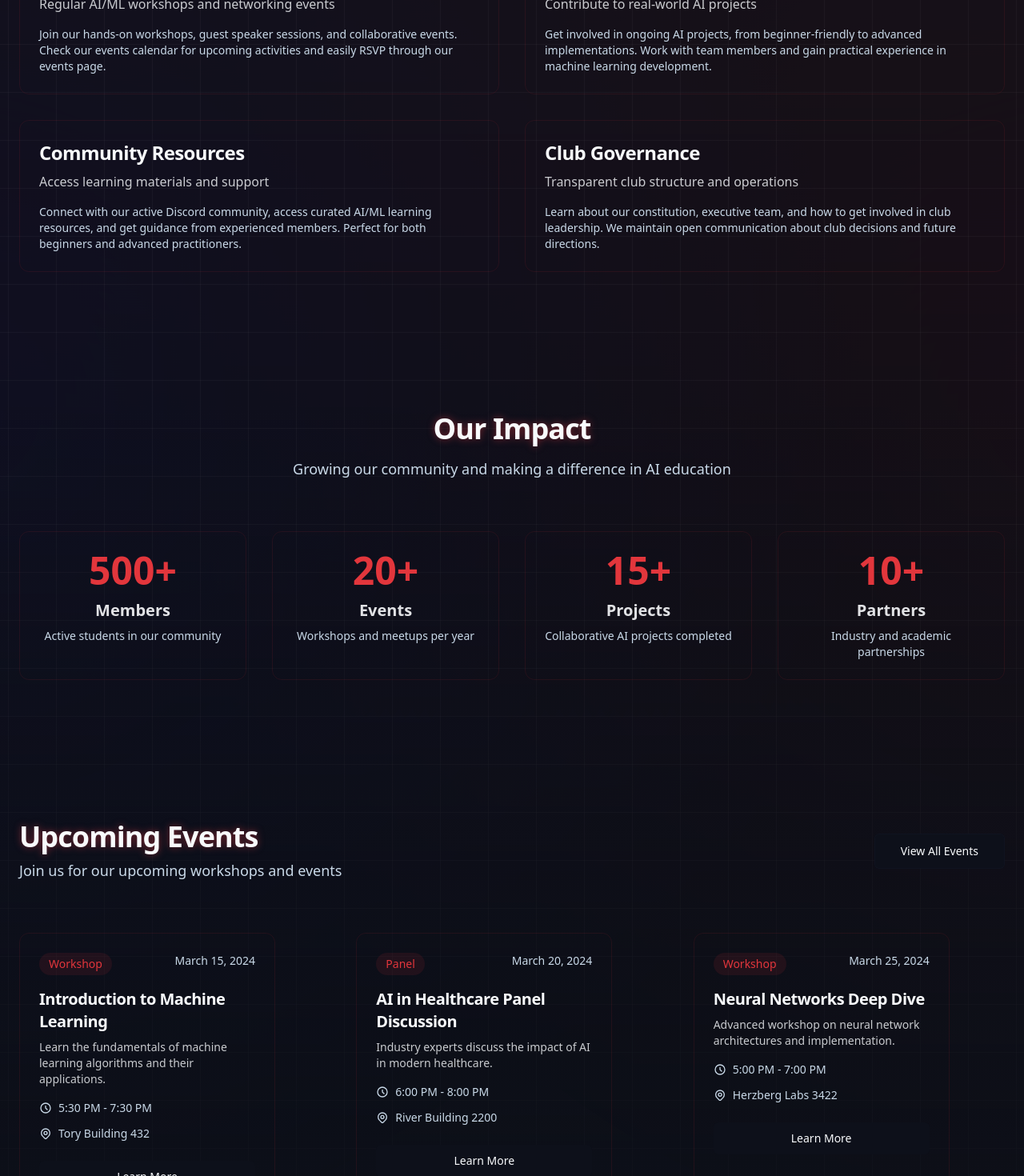
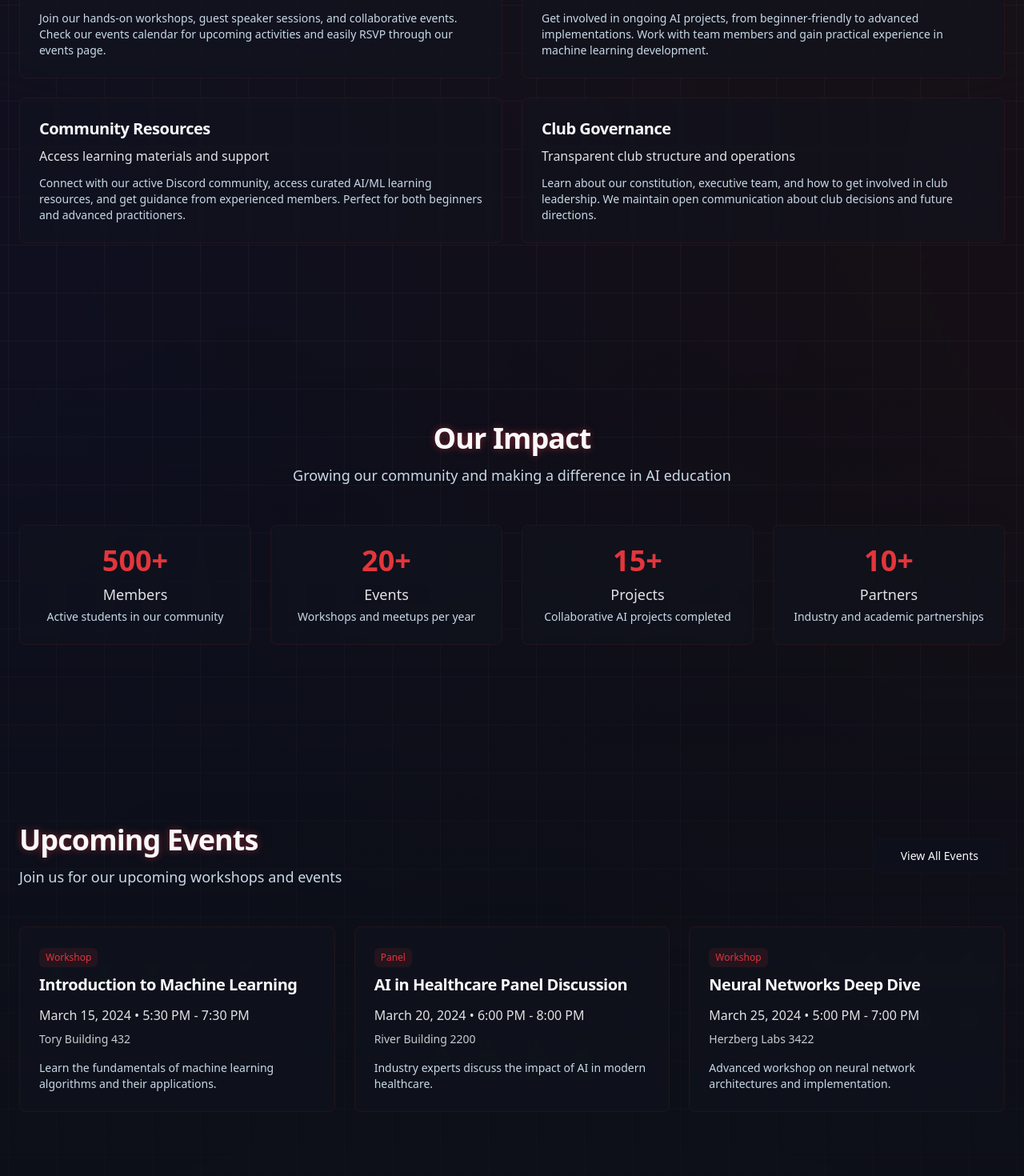
Before and after one commit to carletonai/cais-web, a React (Vite) app: page / in a window 1280 px wide. Shown: the part 1200-2670 px from the top of the page at 80% size. Built offline with nearby package versions, Linux system fonts and the light colour scheme.

Commit message:
card visual updates

```diff
--- a/src/components/Features.tsx
+++ b/src/components/Features.tsx
@@ -43,34 +43,32 @@ const container = {
 };
 
 const item = {
-	hidden: { opacity: 0, y: 20 },
+	hidden: { opacity: 0, y: 10 },
 	show: {
 		opacity: 1,
 		y: 0,
 		transition: {
-			duration: 0.8,
-			ease: [0.6, -0.05, 0.01, 0.99]
+			duration: 0.4,
+			ease: [0.25, 0.1, 0.25, 1.0]
 		}
 	}
 };
 
 export function Features() {
 	return (
-		<section className="pt-12 pb-8 relative">
+		<section className="py-16 relative">
 			<div className="container mx-auto px-4 sm:px-6 relative z-10">
-
-
 				<motion.div
-					initial={{ opacity: 0, y: 20 }}
+					initial={{ opacity: 0, y: 10 }}
 					whileInView={{ opacity: 1, y: 0 }}
-					transition={{ duration: 0.8 }}
-					className="text-center mb-16"
+					transition={{ duration: 0.4 }}
+					className="text-center mb-12"
 				>
-					<h2 className="text-4xl font-bold mb-4 text-glow">Get Involved</h2>
-					<p className="text-lg text-muted-foreground max-w-2xl mx-auto mb-8">
+					<h2 className="text-3xl sm:text-4xl font-bold mb-3 text-glow">Get Involved</h2>
+					<p className="text-base sm:text-lg text-muted-foreground max-w-2xl mx-auto mb-6">
 						Discover how you can be part of Carleton's AI community. Whether you're just starting or already experienced, we have opportunities for everyone.
 					</p>
-					<Link to="/cais-web/about" className="inline-flex items-center gap-2 text-primary hover:text-primary/80 transition-colors">
+					<Link to="/cais-web/about" className="inline-flex items-center gap-1.5 text-primary hover:text-primary/80 transition-colors">
 						<span>View All Opportunities</span>
 						<ArrowUpRight className="h-4 w-4" />
 					</Link>
@@ -80,30 +78,33 @@ export function Features() {
 					variants={container}
 					initial="hidden"
 					whileInView="show"
-					viewport={{ once: true }}
-					className="grid grid-cols-1 md:grid-cols-2 gap-8"
+					viewport={{ once: true, margin: "-50px" }}
+					className="grid grid-cols-1 sm:grid-cols-2 gap-4 sm:gap-6"
 				>
 					{features.map((feature, index) => (
 						<motion.div key={index} variants={item}>
-							<Link to={feature.link} className="block">
+							<Link to={feature.link} className="block h-full">
 								<div
 									className={cn(
-										"group relative h-full rounded-xl p-6",
+										"group relative h-full rounded-lg p-5 sm:p-6",
+										"bg-card/50 backdrop-blur-sm",
 										"border border-primary/10",
-										"transition-all duration-300 hover:border-primary/30 hover:bg-primary/5"
+										"transition-all duration-200 ease-out",
+										"hover:border-primary/30 hover:bg-primary/5",
+										"hover:translate-y-[-2px] hover:shadow-lg hover:shadow-primary/5"
 									)}
 								>
 									<div className="relative z-50">
 										<div className="flex items-center justify-between mb-2">
-											<h3 className="font-bold text-xl md:text-2xl group-hover:text-primary transition-colors duration-300">
+											<h3 className="font-semibold text-lg sm:text-xl group-hover:text-primary transition-colors duration-200">
 												{feature.title}
 											</h3>
-											<ArrowUpRight className="h-5 w-5 text-primary opacity-0 group-hover:opacity-100 transition-all duration-300" />
+											<ArrowUpRight className="h-4 w-4 text-primary opacity-0 -translate-x-2 group-hover:opacity-100 group-hover:translate-x-0 transition-all duration-200" />
 										</div>
-										<p className="font-normal text-base text-foreground/80 mb-4">
+										<p className="font-medium text-sm sm:text-base text-foreground/90 mb-3">
 											{feature.description}
 										</p>
-										<p className="text-sm text-muted-foreground">
+										<p className="text-xs sm:text-sm text-muted-foreground leading-relaxed">
 											{feature.content}
 										</p>
 									</div>
--- a/src/components/JoinCTA.tsx
+++ b/src/components/JoinCTA.tsx
@@ -6,35 +6,42 @@ import { cn } from "@/lib/utils";
 
 export function JoinCTA() {
 	return (
-		<section className="pt-12 pb-32 relative">
+		<section className="py-24 relative">
 			<div className="container mx-auto px-4 sm:px-6 text-center relative z-10">
 				<motion.div
 					className={cn(
-						"max-w-2xl mx-auto relative rounded-xl p-8 md:p-12",
+						"max-w-3xl mx-auto relative rounded-lg p-6 sm:p-10",
+						"bg-card/50 backdrop-blur-sm",
 						"border border-primary/10",
-						"transition-all duration-300"
+						"transition-all duration-200 ease-out",
+						"hover:border-primary/30 hover:bg-primary/5",
+						"hover:translate-y-[-2px] hover:shadow-lg hover:shadow-primary/5"
 					)}
-
 				>
 					<div className="relative z-50">
-						<h2 className="text-4xl md:text-5xl font-bold mb-4 text-glow">
-							Join Our Community
-						</h2>
-						<p className="text-lg md:text-xl text-muted-foreground max-w-2xl mx-auto mb-8">
-
-							Whether you're just starting your AI journey or you're an experienced practitioner,
-							CAIS offers a supportive community to learn, grow, and innovate together.
-						</p>
 						<motion.div
-							className="flex flex-col sm:flex-row gap-4 justify-center items-center"
-							initial={{ opacity: 0, y: 20 }}
+							initial={{ opacity: 0, y: 10 }}
 							whileInView={{ opacity: 1, y: 0 }}
-							transition={{ delay: 0.2, duration: 0.8 }}
+							transition={{ duration: 0.4 }}
+						>
+							<h2 className="text-3xl sm:text-4xl lg:text-5xl font-bold mb-3 sm:mb-4 text-glow">
+								Join Our Community
+							</h2>
+							<p className="text-base sm:text-lg text-muted-foreground max-w-2xl mx-auto mb-6 sm:mb-8">
+								Whether you're just starting your AI journey or you're an experienced practitioner,
+								CAIS offers a supportive community to learn, grow, and innovate together.
+							</p>
+						</motion.div>
+						<motion.div
+							className="flex flex-col sm:flex-row gap-3 sm:gap-4 justify-center items-center"
+							initial={{ opacity: 0, y: 10 }}
+							whileInView={{ opacity: 1, y: 0 }}
+							transition={{ delay: 0.1, duration: 0.4 }}
 						>
 							<Button
 								asChild
 								size="lg"
-								className="min-w-[200px] h-12 text-lg bg-primary/20 hover:bg-primary/30 text-primary transition-colors duration-300"
+								className="w-full sm:w-auto min-w-[160px] h-11 text-base bg-primary/20 hover:bg-primary/30 text-primary transition-colors duration-200"
 							>
 								<Link to="/cais-web/contact">Join Now</Link>
 							</Button>
@@ -42,7 +49,7 @@ export function JoinCTA() {
 								asChild
 								variant="outline"
 								size="lg"
-								className="min-w-[200px] h-12 text-lg glass hover:bg-primary/5 hover:border-primary/50 transition-all duration-300"
+								className="w-full sm:w-auto min-w-[160px] h-11 text-base glass hover:bg-primary/5 hover:border-primary/30 transition-all duration-200"
 							>
 								<Link to="/cais-web/events">View Events</Link>
 							</Button>
--- a/src/components/LatestEvents.tsx
+++ b/src/components/LatestEvents.tsx
@@ -43,38 +43,36 @@ const container = {
 };
 
 const item = {
-	hidden: { opacity: 0, y: 20 },
+	hidden: { opacity: 0, y: 10 },
 	show: {
 		opacity: 1,
 		y: 0,
 		transition: {
-			duration: 0.6,
-			ease: [0.6, -0.05, 0.01, 0.99]
+			duration: 0.4,
+			ease: [0.25, 0.1, 0.25, 1.0]
 		}
 	}
 };
 
 export function LatestEvents() {
 	return (
-		<section className="pt-12 pb-8 relative">
+		<section className="py-16 relative">
 			<div className="container mx-auto px-4 sm:px-6 relative z-10">
-
-
 				<motion.div
-					initial={{ opacity: 0, y: 20 }}
+					initial={{ opacity: 0, y: 10 }}
 					whileInView={{ opacity: 1, y: 0 }}
-					transition={{ duration: 0.8 }}
-					className="flex flex-col md:flex-row justify-between items-center mb-16 gap-4"
+					transition={{ duration: 0.4 }}
+					className="flex flex-col sm:flex-row justify-between items-center mb-12 gap-4"
 				>
 					<div>
-						<h2 className="text-4xl font-bold mb-2 text-glow">Upcoming Events</h2>
-						<p className="text-lg text-muted-foreground">Join us for our upcoming workshops and events</p>
+						<h2 className="text-3xl sm:text-4xl font-bold mb-3 text-glow">Upcoming Events</h2>
+						<p className="text-base sm:text-lg text-muted-foreground">Join us for our upcoming workshops and events</p>
 					</div>
 					<Button
 						asChild
 						variant="outline"
 						size="lg"
-						className="glass hover:bg-primary/5 hover:border-primary/50 transition-all duration-300"
+						className="glass hover:bg-primary/5 hover:border-primary/30 transition-all duration-200"
 					>
 						<Link to="/cais-web/events">View All Events</Link>
 					</Button>
@@ -84,53 +82,43 @@ export function LatestEvents() {
 					variants={container}
 					initial="hidden"
 					whileInView="show"
-					viewport={{ once: true }}
-					className="grid grid-cols-1 md:grid-cols-3 gap-8"
+					viewport={{ once: true, margin: "-50px" }}
+					className="grid grid-cols-1 sm:grid-cols-2 lg:grid-cols-3 gap-4 sm:gap-6"
 				>
 					{events.map((event, index) => (
 						<motion.div key={index} variants={item}>
 							<div
 								className={cn(
-									"max-w-xs w-full group/card relative h-full rounded-xl p-6",
+									"group relative h-full rounded-lg p-5 sm:p-6",
+									"bg-card/50 backdrop-blur-sm",
 									"border border-primary/10",
-									"transition-all duration-300"
+									"transition-all duration-200 ease-out",
+									"hover:border-primary/30 hover:bg-primary/5",
+									"hover:translate-y-[-2px] hover:shadow-lg hover:shadow-primary/5"
 								)}
-
 							>
 								<div className="relative z-10">
-									<div className="flex justify-between items-start mb-4">
-										<span className="px-3 py-1 rounded-full bg-primary/10 text-sm font-medium text-primary">
-											{event.type}
-										</span>
-										<span className="text-sm text-muted-foreground">{event.date}</span>
-									</div>
-									<h3 className="text-xl mb-2 group-hover/card:text-primary transition-colors duration-300">{event.title}</h3>
-									<p className="text-sm text-foreground/80 mb-4">{event.description}</p>
-									<div className="space-y-3 text-sm text-muted-foreground">
-										<div className="flex items-center gap-2">
-											<svg className="w-4 h-4" fill="none" viewBox="0 0 24 24" stroke="currentColor">
-												<path strokeLinecap="round" strokeLinejoin="round" strokeWidth={2} d="M12 8v4l3 3m6-3a9 9 0 11-18 0 9 9 0 0118 0z" />
-											</svg>
-											{event.time}
-										</div>
-										<div className="flex items-center gap-2">
-											<svg className="w-4 h-4" fill="none" viewBox="0 0 24 24" stroke="currentColor">
-												<path strokeLinecap="round" strokeLinejoin="round" strokeWidth={2} d="M17.657 16.657L13.414 20.9a1.998 1.998 0 01-2.827 0l-4.244-4.243a8 8 0 1111.314 0z" />
-												<path strokeLinecap="round" strokeLinejoin="round" strokeWidth={2} d="M15 11a3 3 0 11-6 0 3 3 0 016 0z" />
-											</svg>
-											{event.location}
+									<div className="flex justify-between items-start mb-3">
+										<div>
+											<span className="inline-block px-2 py-1 text-xs font-medium rounded-md bg-primary/10 text-primary mb-2">
+												{event.type}
+											</span>
+											<h3 className="text-lg sm:text-xl font-semibold group-hover:text-primary transition-colors duration-200">
+												{event.title}
+											</h3>
 										</div>
 									</div>
-								</div>
-								<div className="mt-6">
-									<Button
-										asChild
-										className="w-full glass hover:bg-primary/5 hover:border-primary/50 transition-all duration-300"
-									>
-										<Link to={`/cais-web/events#${event.title.toLowerCase().replace(/ /g, '-')}`}>
-											Learn More
-										</Link>
-									</Button>
+									<div className="space-y-2 mb-4">
+										<p className="text-sm sm:text-base text-foreground/90">
+											{event.date} • {event.time}
+										</p>
+										<p className="text-sm text-foreground/80">
+											{event.location}
+										</p>
+									</div>
+									<p className="text-xs sm:text-sm text-muted-foreground">
+										{event.description}
+									</p>
 								</div>
 							</div>
 						</motion.div>
--- a/src/components/Stats.tsx
+++ b/src/components/Stats.tsx
@@ -37,30 +37,31 @@ const container = {
 };
 
 const item = {
-	hidden: { opacity: 0, scale: 0.9 },
+	hidden: { opacity: 0, scale: 0.95 },
 	show: {
 		opacity: 1,
 		scale: 1,
 		transition: {
 			type: "spring",
-			stiffness: 300,
-			damping: 20
+			stiffness: 400,
+			damping: 30,
+			duration: 0.4
 		}
 	}
 };
 
 export function Stats() {
 	return (
-		<section className="pt-12 pb-8 relative">
+		<section className="py-16 relative">
 			<div className="container mx-auto px-4 sm:px-6 relative z-10">
 				<motion.div
-					initial={{ opacity: 0, y: 20 }}
+					initial={{ opacity: 0, y: 10 }}
 					whileInView={{ opacity: 1, y: 0 }}
-					transition={{ duration: 0.8 }}
-					className="text-center mb-16"
+					transition={{ duration: 0.4 }}
+					className="text-center mb-12"
 				>
-					<h2 className="text-4xl font-bold mb-4 text-glow">Our Impact</h2>
-					<p className="text-lg text-muted-foreground max-w-2xl mx-auto">
+					<h2 className="text-3xl sm:text-4xl font-bold mb-3 text-glow">Our Impact</h2>
+					<p className="text-base sm:text-lg text-muted-foreground max-w-2xl mx-auto">
 						Growing our community and making a difference in AI education
 					</p>
 				</motion.div>
@@ -69,32 +70,34 @@ export function Stats() {
 					variants={container}
 					initial="hidden"
 					whileInView="show"
-					viewport={{ once: true }}
-					className="grid grid-cols-1 sm:grid-cols-2 lg:grid-cols-4 gap-8"
+					viewport={{ once: true, margin: "-50px" }}
+					className="grid grid-cols-2 lg:grid-cols-4 gap-4 sm:gap-6"
 				>
 					{stats.map((stat, index) => (
 						<motion.div key={index} variants={item}>
 							<div
 								className={cn(
-									"max-w-xs w-full group/card relative h-full rounded-xl p-6",
+									"group relative h-full rounded-lg p-5 sm:p-6",
+									"bg-card/50 backdrop-blur-sm",
 									"border border-primary/10",
-									"transition-all duration-300"
+									"transition-all duration-200 ease-out",
+									"hover:border-primary/30 hover:bg-primary/5",
+									"hover:translate-y-[-2px] hover:shadow-lg hover:shadow-primary/5"
 								)}
-
 							>
 								<div className="text-center relative z-10">
 									<motion.div
-										className="text-5xl font-bold mb-3 text-primary group-hover/card:text-glow-sm transition-all duration-300"
-										initial={{ scale: 0.5, opacity: 0 }}
+										className="text-3xl sm:text-4xl font-bold mb-2 text-primary group-hover:text-glow transition-colors duration-200"
+										initial={{ scale: 0.9, opacity: 0 }}
 										whileInView={{ scale: 1, opacity: 1 }}
-										transition={{ delay: 0.2, duration: 0.5 }}
+										transition={{ delay: 0.1, duration: 0.3 }}
 									>
 										{stat.number}
 									</motion.div>
-									<div className="text-xl font-semibold mb-2 text-foreground/90">
+									<div className="text-base sm:text-lg font-medium mb-1 text-foreground/90">
 										{stat.label}
 									</div>
-									<p className="text-sm text-muted-foreground">
+									<p className="text-xs sm:text-sm text-muted-foreground">
 										{stat.description}
 									</p>
 								</div>
@@ -105,5 +108,4 @@ export function Stats() {
 			</div>
 		</section>
 	);
-
 }
```
